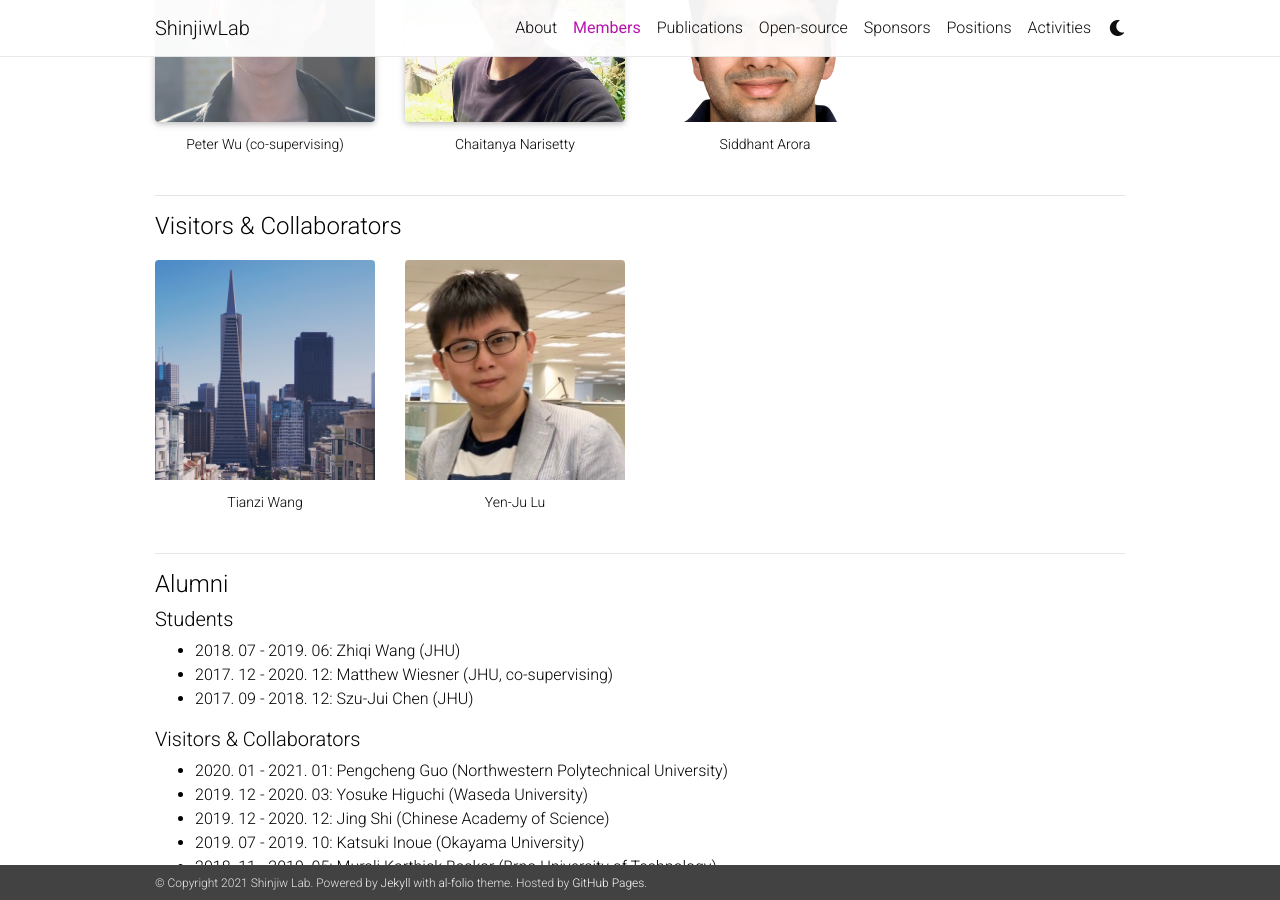
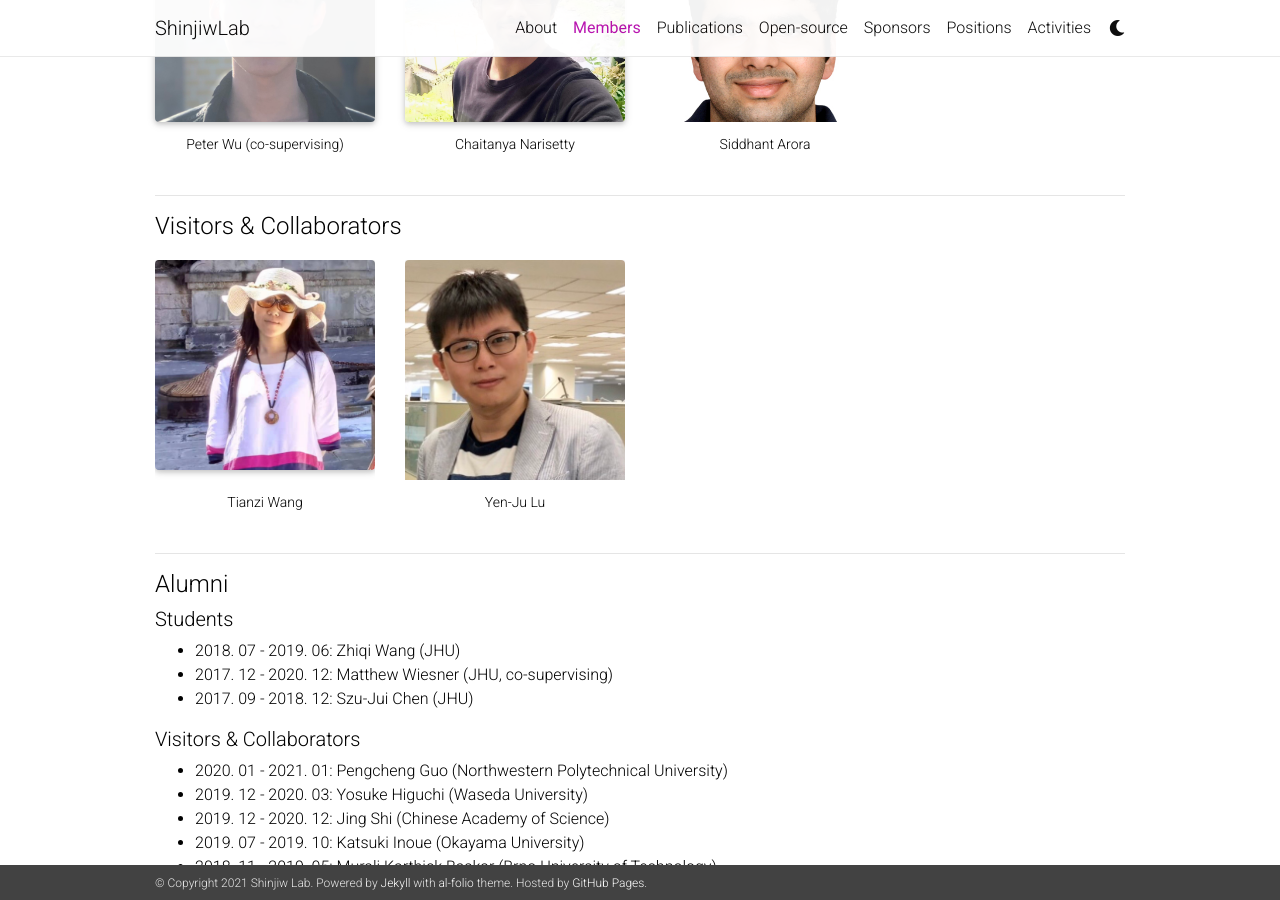
Before and after one commit to shinjiwlab/shinjiwlab.github.io, a Jekyll site: the page built from _pages/members.md, in a window 1280 px wide and 900 px high, scrolled down 1470 px. Built offline with Jekyll 4.4.1, drawn with Linux system fonts in a browser that asks for light colours; nearby versions of some CDN libraries; a style sheet for code colours, icons or effects is not loaded.

Commit message:
add tianzi info

```diff
--- a/_pages/members.md
+++ b/_pages/members.md
@@ -272,7 +272,7 @@ order: 1
     <div class="col-sm mt-1 mt-md-1">
     <div class="square">
     <a href="https://shinjiwlab.github.io/members/">
-        <img class="img-fluid rounded z-depth-1" src="{{ site.baseurl }}/assets/img/11.jpg">
+        <img class="img-fluid rounded z-depth-1" src="{{ site.baseurl }}/assets/img/tianzi.jpg">
     </a></div>
         <div class="caption">
             Tianzi Wang
```
